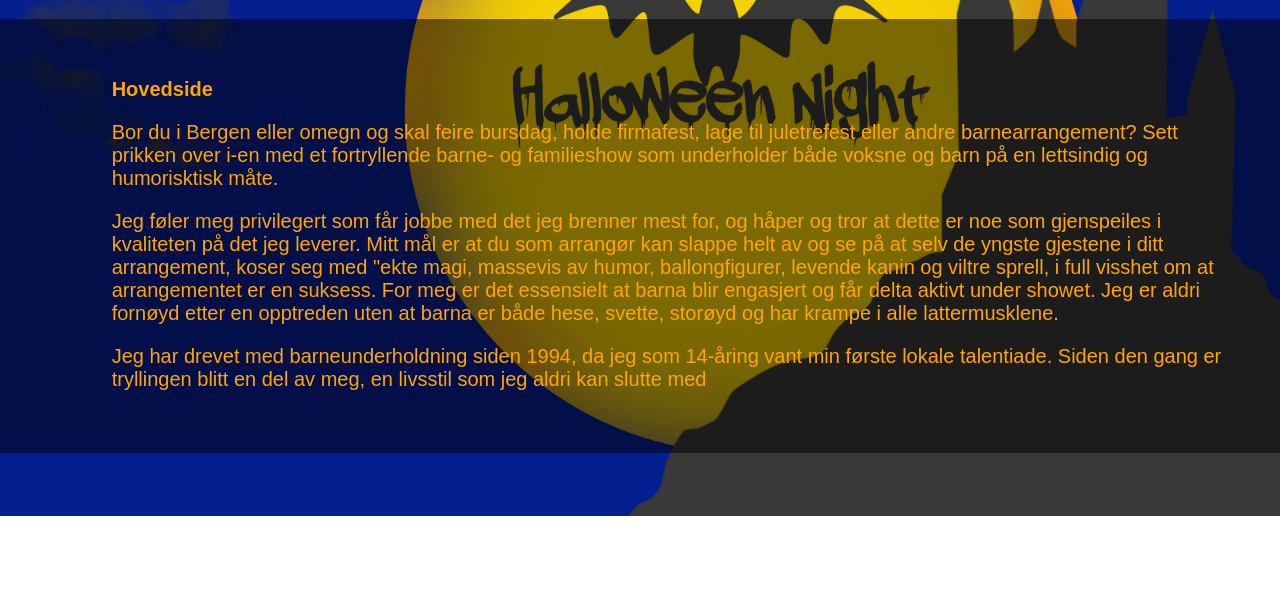
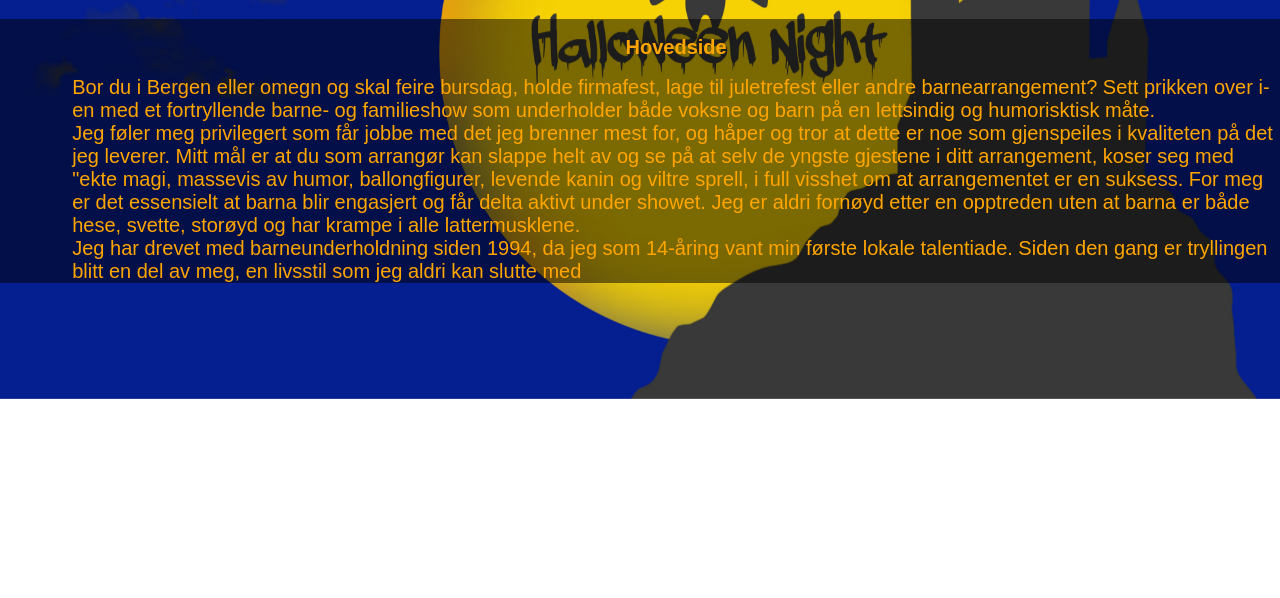
Before and after one commit to adriankoder/tryling-andini, a plain HTML site: page index.html in a window 1280 px wide. Shown: the part 284-882 px from the top of the page. After the commit the page ends 800 px from the top, so only its background shows below. Drawn offline with Linux system fonts and the light colour scheme.

Commit message:
fikset en del ting

```diff
--- a/css/media screen 1550px.css
+++ b/css/media screen 1550px.css
@@ -24,20 +24,7 @@ body.jul h1{
     box-sizing: border-box;
     max-width: 100%;
   }
-  .moonHaloweenImg
-{
-  position: fixed;
-  top: 0;
-  left: 0;
-  min-width: 100vw;
-  min-height: 100vh;
-  width: auto;
-  height: auto;
-  z-index: -1; /* Viktig! */
-  object-fit: cover;
-  /* opacity: 0.5; */
-  pointer-events: none;
-}
+
   body {
     overflow-y: scroll;
     margin: 0;
@@ -321,10 +308,6 @@ body.jul h1{
     display: none;
   }
   .kontaktinfo {
-    font-size: 20px;
-    margin: 30px;
-    padding: 3.3%;
-    max-width: 50%;
     font-family: "arial", sans-serif;
   }
 }
--- a/css/media screen.css
+++ b/css/media screen.css
@@ -26,20 +26,7 @@
     height: 200px;
     border-radius: 50%;
   }
-  .moonHaloweenImg
-{
-  position: fixed;
-  top: 0;
-  left: 0;
-  min-width: 100vw;
-  min-height: 100vh;
-  width: auto;
-  height: auto;
-  z-index: -1; /* Viktig! */
-  object-fit: cover;
-  /* opacity: 0.5; */
-  pointer-events: none;
-}
+
   .TrylleshowDiv {
     display: flex;
     flex-direction: column;
--- a/css/style.css
+++ b/css/style.css
@@ -1,9 +1,12 @@
 @media screen and (max-width: 2748px) {
 body {
-
   margin: 0;
-    max-width: 100%;
+  padding: 0;
+  width: 100vw;
+  box-sizing: border-box;
 }
+p{padding: 0;
+margin: 0;}
   .Tryllekunstneren {
     margin: 0;
     text-shadow: blue 9px 2px;
@@ -30,11 +33,8 @@
     justify-content: center;
     align-items: center;
   }
-  #TryllingID {
-    font-size: 3rem;
-    padding-top: 0;
-    padding-left: 100px;
-  }
+
+
   .iconzize {
     width: 50px;
     height: auto;
@@ -88,6 +88,19 @@
   }
 .gråbakgrunn {
   background-color: rgba(0, 0, 0, 0.5);
+  width: 100vw !important;
+  margin: 0 !important;
+  padding: 0 !important;
+  box-sizing: border-box;
+  position: relative;
+  /* Fjern left og transform! */
+}
+
+ #TryllingID {
+  font-size: 3rem;
+  padding: 0!important;
+  width: 100%;
+  box-sizing: border-box;
 }
   .moonHaloween {
     color: orange;
@@ -215,7 +228,7 @@
     justify-content: center;
     align-items: center;
   }
-}
+
 
 /* .header {
     display: none;
@@ -233,10 +246,8 @@
   height: 32px;
 } */
 .kontaktinfo {
-  font-size: 25px;
-  /* max-width: 27rem; */
-  margin: 30px;
-  padding: 3.3%;
+ margin: 0;
+  padding: 0;
   font-family: "arial", sans-serif;
 
   /* max-width: 50%; */
@@ -276,3 +287,4 @@ body.jul h1{
   z-index: 1;
   color: white
 }
+}
--- a/index.html
+++ b/index.html
@@ -23,7 +23,7 @@
       Din nettleser støtter ikke video.
 </video>
 
-<div class="test1234">
+<!-- <div class="test1234"> -->
     <header>
       <img
         id="teamSwitch"
@@ -74,10 +74,10 @@
         src="./asset/menu.png"
         alt=""
       />
-    </div>
-    <section id="TrylleshowID" class="TryllingClass">
+    </div>  <div id="TryllingID" class="gråbakgrunn">
+    <div id="TrylleshowID" class="TryllingClass">
       <!-- <div class="TrylleshowDiv"> -->
-      <div id="TryllingID" class="gråbakgrunn">
+
         <h2>Hovedside</h2>
         <p>
           Bor du i Bergen eller omegn og skal feire bursdag, holde firmafest,
@@ -101,10 +101,10 @@
           vant min første lokale talentiade. Siden den gang er tryllingen blitt
           en del av meg, en livsstil som jeg aldri kan slutte med
         </p>
-      </div>
+      </div></div>
       <div class="kontaktinfo" id="kontaktinfo"></div>
-    </section>
+    <!-- </div> -->
     <footer class="footer"></footer>
-    </div>
+    <!-- </div> -->
   </body>
 </html>
--- a/script.js
+++ b/script.js
@@ -91,6 +91,8 @@ for (let i = 0; i < menyknapper.length; i++) {
 
     if (e.target.id === "Kontakt") {
       // KONTAKTKNAPP
+
+
       bildeSomByttes.style.display = "./asset/Andini-med-kanin-oval.jpg";
       TryllingID.innerHTML = ` `;
       const num1 = "neren";
@@ -104,9 +106,9 @@ for (let i = 0; i < menyknapper.length; i++) {
       const tegn = ":";
       const mellomroim = "";
       const forBestiling =
-        " For bestilling, forespørsler eller annen informasjon kan jeg kontaktes på følgende måter:";
+        "<br> For bestilling, forespørsler eller annen informasjon kan jeg kontaktes på følgende måter:";
       const tlf = "<br>tlf nr 40834567";
-      // Kombinerer strenger
+kontaktInfo.style.backgroundColor = "rgba(0, 0, 0, 0.5)";      // Kombinerer strenger
       const email = num2 + num3 + num4 + num6 + num5 + num1 + num7;
       const emailLink = `<a href="mailto:${email}">${email}</a>`;
       const combined =
@@ -119,7 +121,8 @@ for (let i = 0; i < menyknapper.length; i++) {
         mellomroim +
         tlf;
       kontaktInfo.innerHTML = combined;
-
+kontaktInfo.style.padding = "0px";
+kontaktInfo.style.margin = "0px";
       føler_meg_privilegert.style.display = "none";
     } else if (e.target.id === "føler_meg_privilegert") {
       føler_meg_privilegert.style.display = "block";
```
Lines whose indentation alone changed are shown as unchanged.
